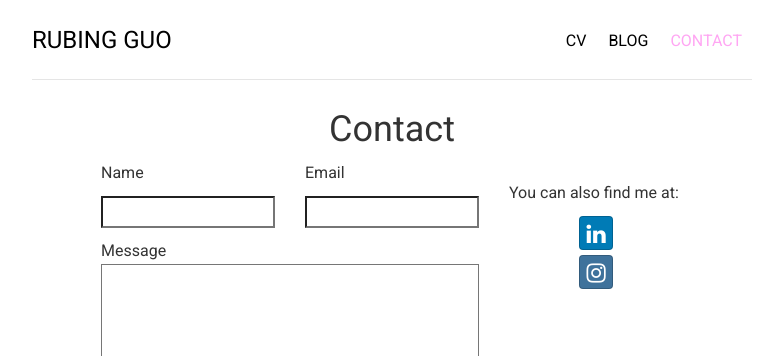
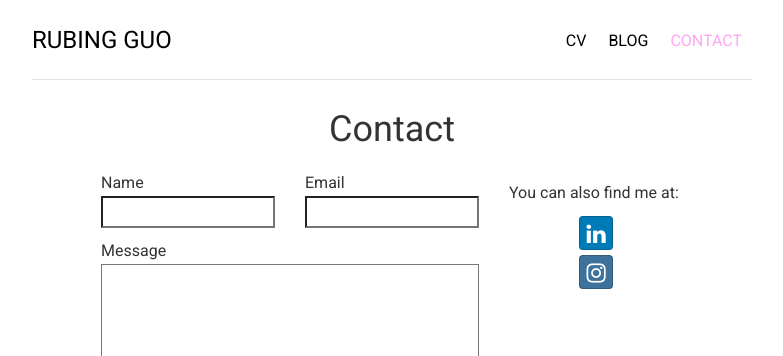
Before and after one commit to flower-joke/peanutshells.github.io, a Jekyll site: the page built from contact/index.html, in a window 1280 px wide. Shown: the top 356 px of the page, without its empty margins (248-1031 px from the left). Built offline with Jekyll 4.4.1, drawn with Linux system fonts in a browser that asks for light colours; nearby versions of some CDN libraries.

Commit message:
Update index.html

```diff
--- a/contact/index.html
+++ b/contact/index.html
@@ -14,9 +14,9 @@ description: ---hehe
 	<div class = "row">
 		<div class = "col-sm-8">
 			<form action="https://formspree.io/rubing1223@gmail.com" method="POST">
-				<div class = "row from-row">
-					<div class="col-sm-6"><p>Name</p><input class="form" type="text" name="name"></div>
-					<div class = "col-sm-6"><p>Email</p><input class="form" type="email" name="_replyto"></div>
+				<div class = "row form-row">
+					<div class="col-sm-6">Name<input class="form" type="text" name="name"></div>
+					<div class = "col-sm-6">Email<input class="form" type="email" name="_replyto"></div>
 				</div>
 				<div class = "row form-row">
 					<div class = "col-sm-12">
```
